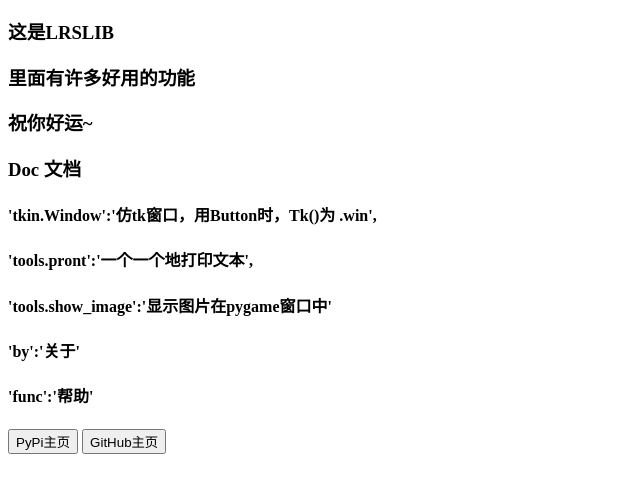
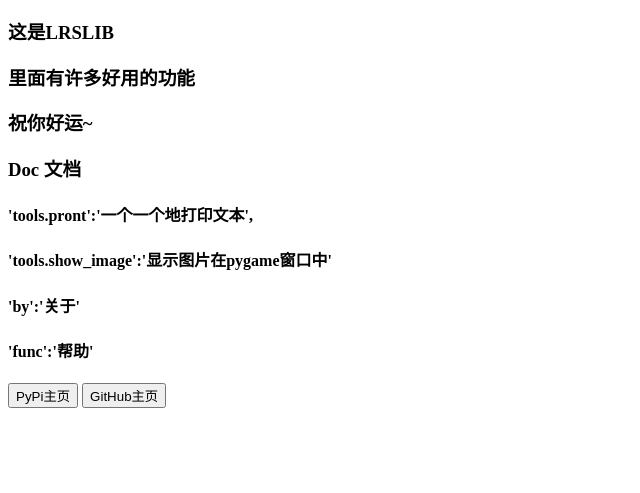
Before and after one commit to lrsgzs/lib, a plain HTML site: page lrslib/index.html in a window 1280 px wide. Shown: the part 127-620 px from the top of the page, without its empty margins (0-640 px from the left). Drawn offline with Linux system fonts and the light colour scheme.

Commit message:
Create index.html

```diff
--- a/lrslib/index.html
+++ b/lrslib/index.html
@@ -13,7 +13,6 @@
         <h3>祝你好运~</h3>
         <h3>Doc 文档</h3>
         <h4></h4>
-        <h4>'tkin.Window':'仿tk窗口，用Button时，Tk()为 .win',</h4>
         <h4>'tools.pront':'一个一个地打印文本',</h4>
         <h4>'tools.show_image':'显示图片在pygame窗口中'</h4>
         <h4>'by':'关于'</h4>
```
